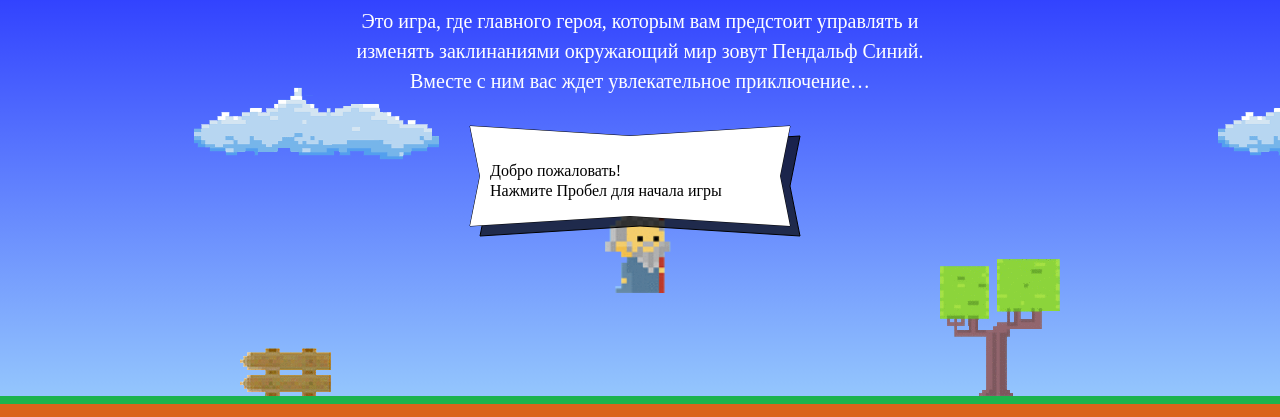
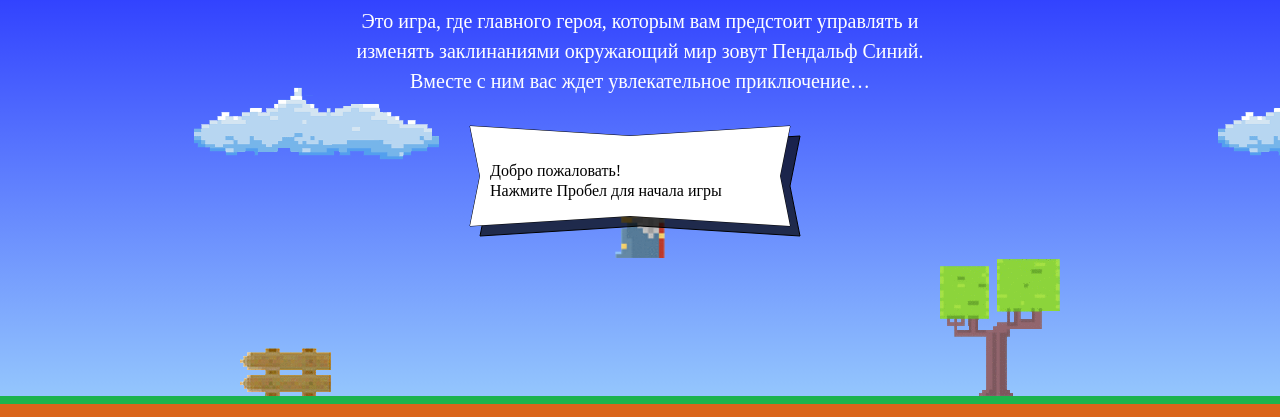
Before and after one commit to Zveroboev/307159-code-and-magick, a website: page index.html in a window 1280 px wide. Shown: the part 203-620 px from the top of the page. Drawn offline with Linux system fonts and the light colour scheme; a web font is replaced by a local one.

Commit message:
Внес правки для первого задания

```diff
--- a/index.html
+++ b/index.html
@@ -178,10 +178,9 @@
   var getFireballSpeed = function(left) {
         return left ? 5 : 2;
       };
-
-  wizardSpeed = 3;
-  wizardWidth = 70;
-  getWizardHeight = function(wizardWidth) {
+  var wizardSpeed = 3;
+  var wizardWidth = 70;
+  var getWizardHeight = function(wizardWidth) {
     return 1.337 * wizardWidth;
   };
 
@@ -190,7 +189,7 @@
   }
 
   function getWizardY(height) {
-    return ( height - getWizardHeight(wizardWidth) ) / 2;
+    return ( height - getWizardHeight(wizardWidth) ) * (1 / 3);
   }
 </script>
 <script src="./js/game.js"></script>
```
